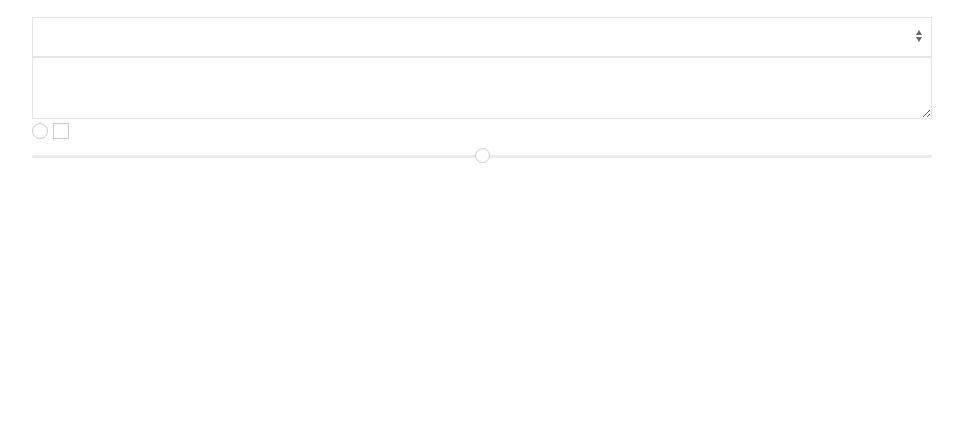
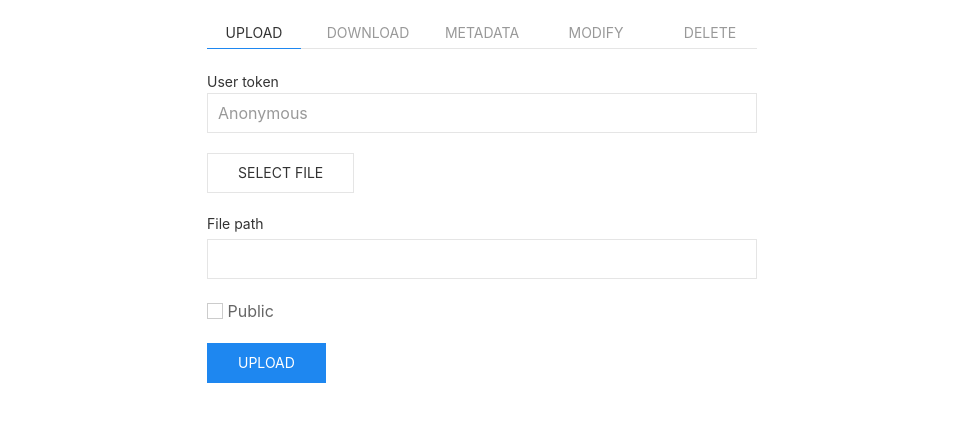
Before and after one commit to guyb7/s3clone, a website: page src/public/index.html in a window 1280 px wide. Shown: the part 39-460 px from the top of the page, without its empty margins (158-1121 px from the left). Drawn offline with nearby package versions, Linux system fonts and the light colour scheme; no server answers.

Commit message:
add client forms

```diff
--- a/src/public/index.html
+++ b/src/public/index.html
@@ -14,16 +14,133 @@
   <body>
     <div class="uk-container uk-container-small">
       <h3 class="uk-text-large uk-text-center">S3 Clone</h3>
-      <form id="form">
-        <select class="uk-select">
-          <option></option>
-          <option></option>
-        </select>
-        <textarea class="uk-textarea"></textarea>
-        <input class="uk-radio" type="radio">
-        <input class="uk-checkbox" type="checkbox">
-        <input class="uk-range" type="range">
-      </form>
+      <ul class="uk-child-width-expand" uk-tab>
+        <li class="uk-active">
+          <a href="#">Upload</a>
+        </li>
+        <li>
+          <a href="#">Download</a>
+        </li>
+        <li>
+          <a href="#">Metadata</a>
+        </li>
+        <li>
+          <a href="#">Modify</a>
+        </li>
+        <li>
+          <a>Delete</a>
+        </li>
+      </ul>
+      <div class="uk-margin">
+        <label class="uk-form-label" for="form-stacked-text">User token</label>
+        <div class="uk-form-controls">
+          <input class="uk-input" type="text" id="user" placeholder="Anonymous">
+        </div>
+      </div>
+      <ul class="uk-switcher uk-margin">
+        <li>
+          <!-- Upload -->
+          <form class="uk-form-stacked">
+            <div class="uk-margin">
+              <div uk-form-custom>
+                <input type="file">
+                <button class="uk-button uk-button-default" type="button" tabindex="-1">
+                  Select File
+                </button>
+              </div>
+            </div>
+            <div class="uk-margin">
+              <label class="uk-form-label" for="form-stacked-text">File path</label>
+              <div class="uk-form-controls">
+                <input class="uk-input" type="text" name="file">
+              </div>
+            </div>
+            <div class="uk-margin uk-grid-small uk-child-width-auto uk-grid">
+              <label>
+                <input class="uk-checkbox" name="public" type="checkbox">
+                Public
+              </label>
+            </div>
+            <button class="uk-button uk-button-primary" type="submit">
+              Upload
+            </button>
+          </form>
+        </li>
+        <li>
+          <!-- Download -->
+          <form class="uk-form-stacked">
+            <div class="uk-margin">
+              <label class="uk-form-label" for="form-stacked-text">File path</label>
+              <div class="uk-form-controls">
+                <input class="uk-input" type="text" name="file">
+              </div>
+            </div>
+            <button class="uk-button uk-button-primary" type="submit">
+              Download
+            </button>
+          </form>
+        </li>
+        <li>
+          <!-- Metadata -->
+          <form class="uk-form-stacked">
+            <div class="uk-margin">
+              <label class="uk-form-label" for="form-stacked-text">File path</label>
+              <div class="uk-form-controls">
+                <input class="uk-input" type="text" name="file">
+              </div>
+            </div>
+            <button class="uk-button uk-button-primary" type="submit">
+              Show
+            </button>
+          </form>
+        </li>
+        <li>
+          <!-- Modify -->
+          <form class="uk-form-stacked">
+            <div class="uk-margin">
+              <label class="uk-form-label" for="form-stacked-text">File path</label>
+              <div class="uk-form-controls">
+                <input class="uk-input" type="text" name="file">
+              </div>
+            </div>
+            <div class="uk-margin uk-grid-small uk-child-width-auto uk-grid">
+              <label>
+                <input class="uk-checkbox" name="public" type="checkbox">
+                Public
+              </label>
+            </div>
+            <div class="uk-margin">
+              <label class="uk-form-label" for="form-stacked-text">User token</label>
+              <div class="uk-form-controls">
+                <input class="uk-input" type="text" name="user">
+              </div>
+            </div>
+            <button class="uk-button uk-button-primary" type="submit">
+              Update
+            </button>
+          </form>
+        </li>
+        <li>
+          <!-- Delete -->
+          <form class="uk-form-stacked">
+            <div class="uk-margin">
+              <label class="uk-form-label" for="form-stacked-text">File path</label>
+              <div class="uk-form-controls">
+                <input class="uk-input" type="text" name="file">
+              </div>
+            </div>
+            <div class="uk-margin">
+              <label class="uk-form-label" for="form-stacked-text">User token</label>
+              <div class="uk-form-controls">
+                <input class="uk-input" type="text" name="user">
+              </div>
+            </div>
+            <button class="uk-button uk-button-primary" type="submit">
+              Delete
+            </button>
+          </form>
+        </li>
+      </ul>
     </div>
   </body>
 </html>
--- a/src/public/styles.css
+++ b/src/public/styles.css
@@ -0,0 +1,3 @@
+.uk-container-small {
+  max-width: 550px;
+}
```
